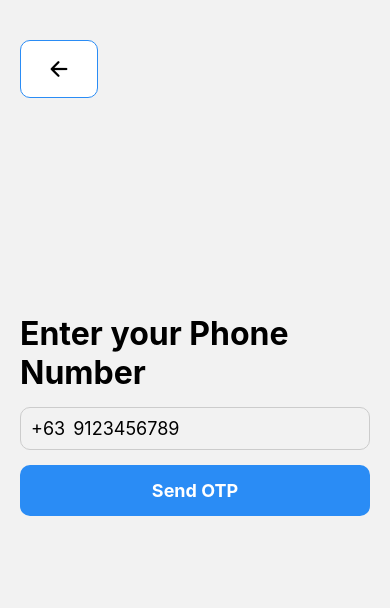
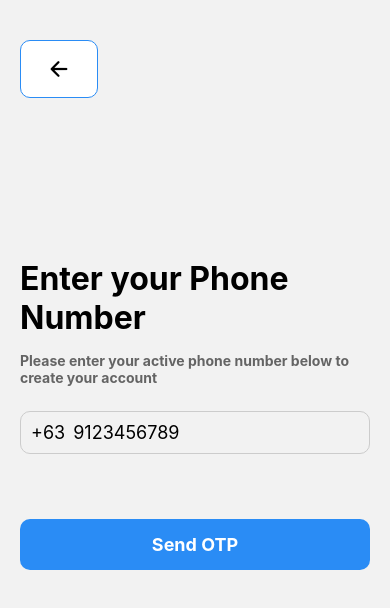
Before and after one commit to jieddev/MobikadProject4, a React Native app: screen /LoginScreen in a window 390 px wide. Shown: the top 608 px of the page. Built offline with nearby package versions, Linux system fonts and the light colour scheme.

Commit message:
fix: Add phone variable to handleSendOTP

```diff
--- a/app/components/backButton.jsx
+++ b/app/components/backButton.jsx
@@ -2,7 +2,7 @@ import { StyleSheet, Text, View, TouchableOpacity } from 'react-native'
 import Icon from 'react-native-vector-icons/Ionicons';
 import React from 'react'
 
-import colors from '../config/colors'
+import colors from '../constants/colors'
 
 const BackButton = (navigation) => {
   return (
--- a/app/config/colors.js
+++ /dev/null
@@ -1,7 +0,0 @@
-export default {
-    primary: '#2a8cf5ff',
-    secondary: '#0404efff',
-    textColor: '#646464ff',
-    black: '#000000ff',
-    white: '#ffffffff',
-}
--- a/app/constants/Colors.js
+++ b/app/constants/Colors.js
@@ -1,6 +1,9 @@
-export const Colors = {
-  primary: "#6849a7",
-  warning: "#cc475a",
+export default {
+    primary: '#2a8cf5ff',
+    secondary: '#0404efff',
+    textColor: '#646464ff',
+    black: '#000000ff',
+    white: '#ffffffff',
 
     dark: {
         text: "#00008B", // Dark blue
@@ -21,4 +24,4 @@ export const Colors = {
         iconColorFocused: "#201e2b",
         uiBackground: "#d6d5e1",
     },
-};
+}
--- a/app/screens/CreateAccountScreen.js
+++ b/app/screens/CreateAccountScreen.js
@@ -2,7 +2,7 @@ import { StyleSheet, Text, View, TextInput, TouchableOpacity } from 'react-nativ
 import React, { useState } from 'react'
 import Icon from 'react-native-vector-icons/Ionicons';
 
-import colors from '../config/colors'
+import colors from '../constants/colors'
 import Spacer from '../components/spacer'
 
 
@@ -12,11 +12,9 @@ export default function CreateAccountScreen({ navigation }) {
   const [lastname, setLastName] = useState('');
   const [email, setEmail] = useState('');
   const [phone, setPhone] = useState('');
-  const [password, setPassword] = useState('');
-  const [confirmPassword, setConfirmPassword] = useState('');
 
   const handleSendOTP= () => {
-    console.log({name, email, phone, password, confirmPassword});
+    console.log({firstname, lastname, email, phone});
   }
 
   return (
@@ -80,7 +78,7 @@ export default function CreateAccountScreen({ navigation }) {
       <Spacer height={20} />
 
 
-      <TouchableOpacity style={styles.sendOTPButton} onPress={() => {console.log('Send OTP pressed')}}>
+      <TouchableOpacity style={styles.sendOTPButton} onPress={handleSendOTP}>
         <Text style={styles.buttonText}>Send OTP</Text>
       </TouchableOpacity>
 
--- a/app/screens/LoginScreen.js
+++ b/app/screens/LoginScreen.js
@@ -2,11 +2,16 @@ import { StyleSheet, Text, View, TextInput, TouchableOpacity } from 'react-nativ
 import React, { useState} from 'react'
 import Icon from 'react-native-vector-icons/Ionicons';
 
-import colors from '../config/colors'
+import colors from '../constants/colors'
 import Spacer from '../components/spacer'
 
 const LoginScreen = ({ navigation }) => {
   const [phone, setPhone] = useState('');
+
+  const handleSendOTP = async () => {
+    console.log("Send OTP to ", phone);
+    await new Promise(resolve => setTimeout(resolve, 1000));
+  };
 
   return (
     <View style={styles.container}>
@@ -20,6 +25,10 @@ const LoginScreen = ({ navigation }) => {
 
       <Text style={styles.title}>Enter your Phone Number</Text>
 
+      <Text style={styles.textFormat}>Please enter your active phone number below to create your account</Text>
+
+      <Spacer height={20}></Spacer>
+
       <View style={styles.phoneContainer}>
         <Text style={styles.countryCode}>+63</Text>
         <TextInput
@@ -32,7 +41,9 @@ const LoginScreen = ({ navigation }) => {
         />
       </View>
 
-      <TouchableOpacity style={styles.sendOTPButton} onPress={() => {console.log('Send OTP pressed')}}>
+      <Spacer height={50}></Spacer>
+
+      <TouchableOpacity style={styles.sendOTPButton} onPress={handleSendOTP}>
         <Text style={styles.buttonText}>Send OTP</Text>
       </TouchableOpacity>
 
@@ -53,6 +64,13 @@ const styles = StyleSheet.create({
     fontSize: 32,
     fontWeight: 'bold',
     marginBottom: 15,
+  },
+  textFormat: {
+    color: colors.textColor,
+    fontWeight: 'bold',
+    justifyContent: 'flex-start',
+    alignSelf: 'flex-start',
+    marginBottom: 5,
   },
   phoneContainer: {
     flexDirection: 'row',
--- a/app/screens/WelcomeScreen.js
+++ b/app/screens/WelcomeScreen.js
@@ -1,7 +1,7 @@
 import { ImageBackground, StyleSheet, Text, View, TouchableOpacity } from 'react-native'
 import React from 'react'
 
-import colors from '../config/colors'
+import colors from '../constants/colors'
 import Spacer from '../components/spacer'
 
 export default function WelcomeScreen({ navigation}) {
```
Lines whose indentation alone changed are shown as unchanged.
